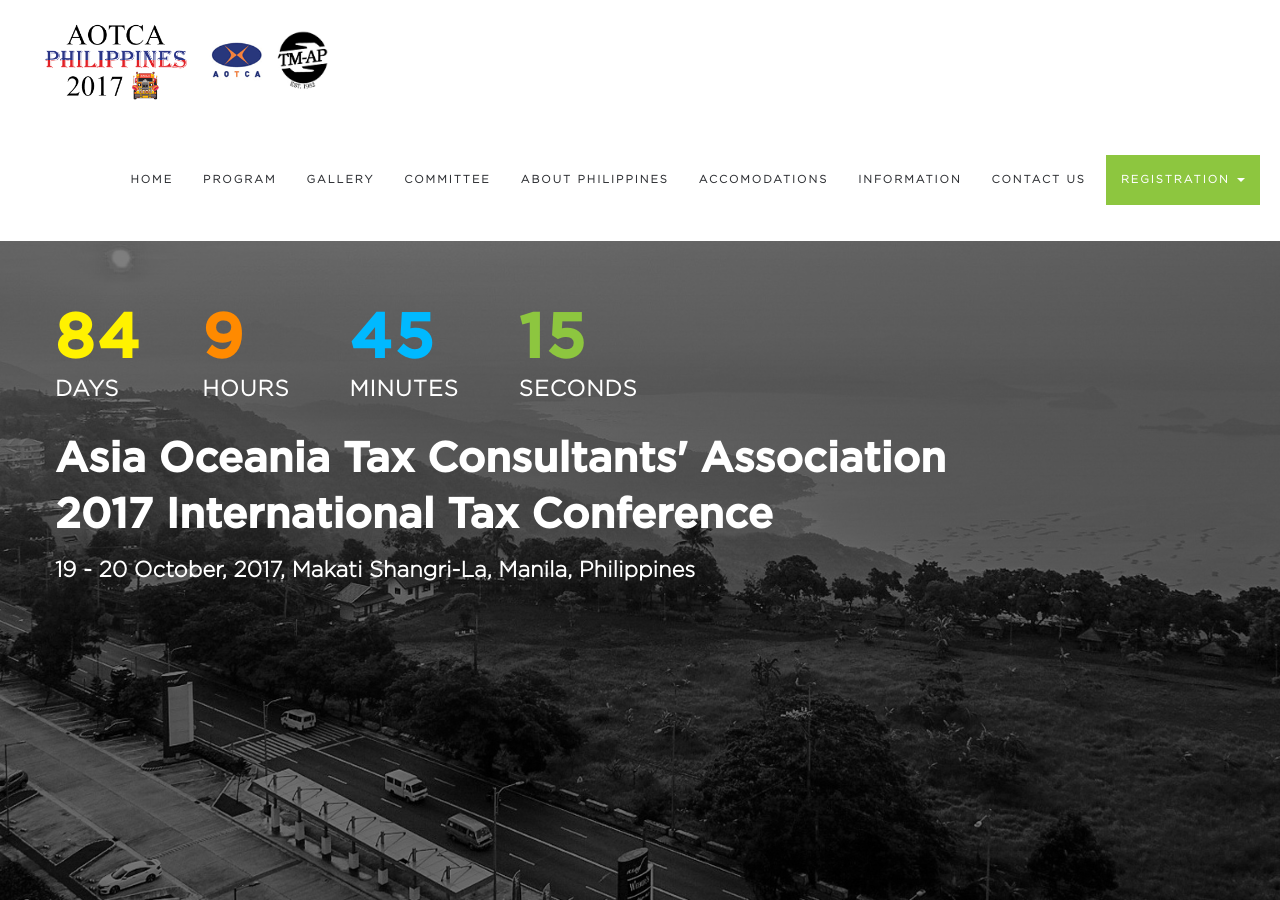
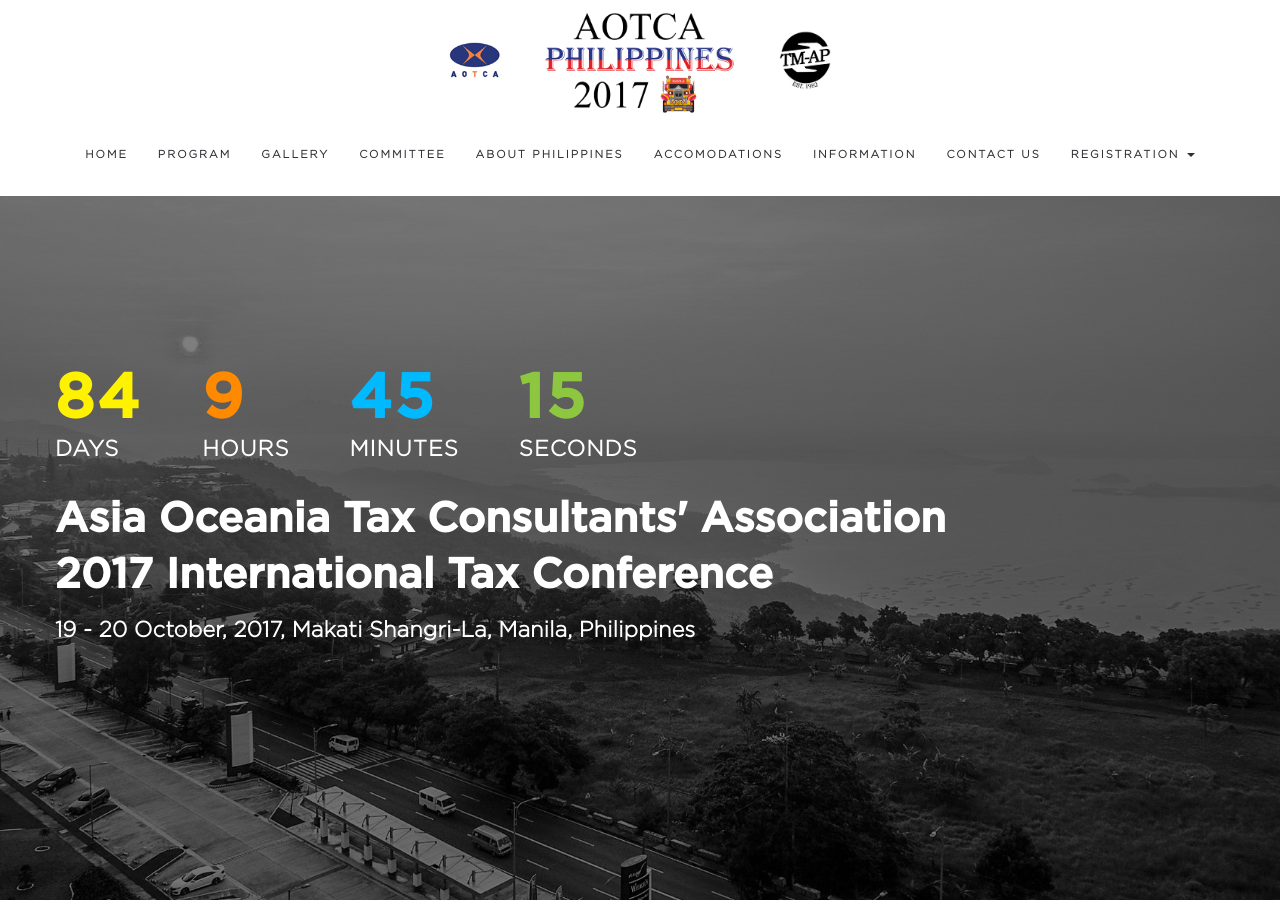
Before and after one commit to aotca2017/aotca2017.github.io, a Jekyll site: the page built from index.html, in a window 1280 px wide and 900 px high. Built offline with Jekyll 4.4.1, drawn with Linux system fonts in a browser that asks for light colours; nearby versions of some CDN libraries; some of the changed text lies outside the part shown.

Commit message:
Fix header

```diff
--- a/_includes/home/contact.html
+++ b/_includes/home/contact.html
@@ -18,7 +18,7 @@
             </div>
             <div class="content-list ">
                 <span class="content-list-header">E-mail</span>
-                <span class="content-list-text">tax_map@yahoo.com</span>
+                <span class="content-list-text">registration@aotca2017manila.com</span>
             </div>
             <div class="content-list ">
                 <span class="content-list-header">Website</span>
--- a/_includes/navbar.html
+++ b/_includes/navbar.html
@@ -8,26 +8,28 @@
                 <span></span>
                 <span></span>
             </button>
+            <a class="navbar-brand brand-small" href="http://www.aotca.org/" target="_blank">
+                <img src="/img/aotca-ico.png"/>
+            </a>
+
             <a class="navbar-brand" href="#">
                 <img src="/img/brand-logo.png"/>
             </a>
-            <a class="navbar-brand brand-small" href="#">
-                <img src="/img/aotca-ico.png"/>
-            </a>
-            <a class="navbar-brand brand-small" href="#">
+
+            <a class="navbar-brand brand-small" href="http://www.tmap.org.ph/" target="_blank">
                 <img src="/img/tmap-logo.jpg"/>
             </a>
 
         </div>
         <div class="collapse navbar-collapse cbp-spmenu cbp-spmenu-vertical cbp-spmenu-right" id="navbar-right-collapse">
-            <ul class="nav navbar-nav navbar-right">
+            <ul class="nav navbar-nav">
                 {% for navbarMenu in site.data.navbar %}
                 <li class="navbar-menu" class="navbar-menu">
                     <a class="menu" href="#{{ navbarMenu.url }}">{{ navbarMenu.name | upcase }}</a>
                 </li>
                 {% endfor %}
                 <li class="navbar-menu dropdown">
-                    <a class="menu-drop dropdown-toggle" data-toggle="dropdown" href="#">REGISTRATION
+                    <a class="dropdown-toggle menu" data-toggle="dropdown" href="#">REGISTRATION
                         <span class="caret"></span></a>
                     <ul class="dropdown-menu">
                         <li><a href="https://aotca2017.github.io/aotca2017local/" target="_blank">Local Delegates</a></li>
--- a/_sass/home.sass
+++ b/_sass/home.sass
@@ -12,7 +12,8 @@
   background-attachment: fixed
   background-size: cover
   background-position: center center
-  height: 100vh
+  margin-top: 120px
+  height: calc(100vh - 120px)
   .container-fluid
     height: inherit
     .bg-overlay
@@ -355,6 +356,12 @@
       max-width: 90%
       min-width: 70%
 
+
+@media (max-width: $screen-lg)
+  #cover
+    height: 100vh
+    margin-top: 0
+
 @media (max-width: $screen-md-max)
 
 
--- a/_sass/main.sass
+++ b/_sass/main.sass
@@ -21,11 +21,17 @@
       .navbar-header
         transition: all 300ms ease
         height: 120px !important
+        display: table
+        float: none
+        margin-left: auto
+        margin-right: auto
+
         .navbar-brand
           height: inherit
-          padding-left: 30px
-          padding-right: 20px
-          margin-left: 0px
+          margin-left: 30px
+          margin-right: 30px
+          padding: 0
+          outline: none
           img
             transition: all 300ms ease
             position: relative
@@ -35,26 +41,22 @@
             -moz-transform: translateY(-50%)
             -o-transform: translateY(-50%)
             -ms-transform: translateY(-50%)
-            height: 90px
+            height: 120px
         .brand-small
-          padding-left: 0
-          padding-right: 0
-          margin-right: 5px
+          margin-left: 10px
+          margin-right: 10px
           outline: none
           img
-            outline: none
             height: 60px
       .navbar-nav
         transition: all 300ms ease
-        height: 120px !important
-        margin-right: 0
+        float: none
+        display: table
+        margin-left: auto
+        margin-right: auto
+        margin-top: 15px
+        margin-bottom: 20px
         .navbar-menu
-          top: 50%
-          transform: translateY(-50%)
-          -webkit-transform: translateY(-50%)
-          -moz-transform: translateY(-50%)
-          -o-transform: translateY(-50%)
-          -ms-transform: translateY(-50%)
           padding: 0
           margin: auto 5px
           .menu
@@ -68,6 +70,8 @@
             padding: 10px 10px
             text-decoration: none
             letter-spacing: 2px
+            background-color: transparent
+            outline: none
             &:before, &:after
               content: ""
               display: block
@@ -136,7 +140,7 @@
         height: 90px !important
         .navbar-brand
           img
-            height: 70px !important
+            height: 90px !important
             filter: none
             -webkit-filter: none
             -moz-filter: none
@@ -145,7 +149,6 @@
           img
             height: 60px !important
       .navbar-nav
-        height: 90px !important
         .navbar-menu
           .menu
             color: #2d2f33
@@ -199,7 +202,8 @@
   .navbar-default
     .container
       .navbar-header
-        width: 100%
+        margin-top: 10px
+        margin-bottom: 10px
         .navbar-toggle
           display: inline-block
           top: 50%
@@ -219,9 +223,9 @@
             background: transparent
             background-color: transparent
       .navbar-nav
+        margin-top: 100px !important
         height: auto !important
         float: none !important
-        margin: 50% 0%
         display: table
         li
           transform: none
@@ -314,9 +318,10 @@
   /* navbar icon transition*/
 
   #icon-transition
+    position: absolute
+    right: 15px
     width: 20px
     height: 20px
-    position: relative
     -webkit-transition: .5s ease-in-out
     -moz-transition: .5s ease-in-out
     -o-transition: .5s ease-in-out
```
